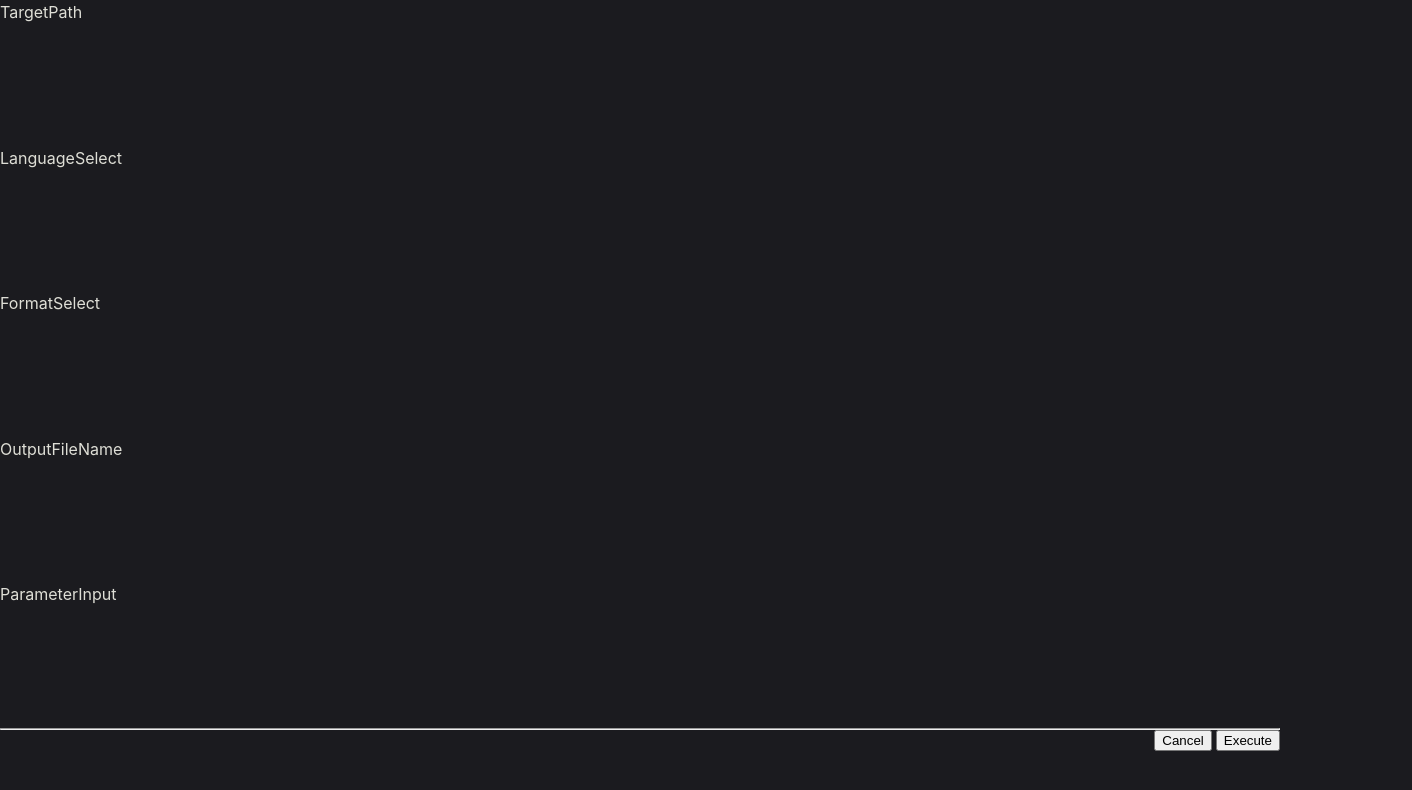
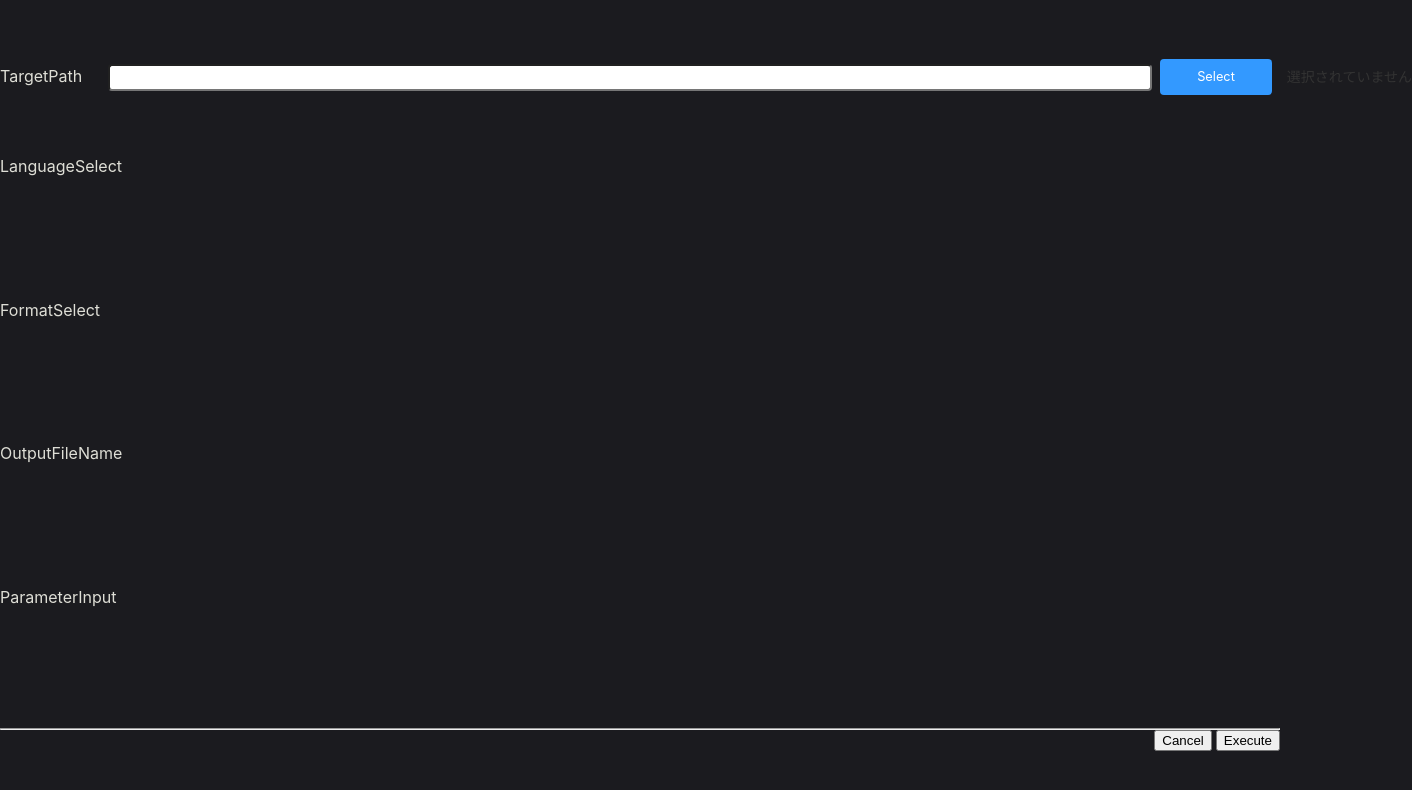
Before and after one commit to natsuyasai/lizard-gui, a React (Vite) app in the folder src/renderer/: page / in a window 1280 px wide. Shown: the top 790 px of the page, 1412 px wide, since content can reach past the window. Built offline with nearby package versions, Linux system fonts and the light colour scheme.

Commit message:
ファイル選択ベース作成

```diff
--- a/src/renderer/src/components/TargetPath.module.scss
+++ b/src/renderer/src/components/TargetPath.module.scss
@@ -0,0 +1,46 @@
+.root {
+  display: grid;
+  grid-template-columns: 100px 1fr 120px;
+  align-items: center;
+
+  input[type='file'] {
+    display: none;
+  }
+}
+
+.input {
+  margin: 0 8px;
+  padding: 4px 8px;
+  border-radius: 4px;
+  @apply text-gray-800;
+}
+
+.label {
+  background: #39f;
+  color: white;
+  font-size: 0.8rem;
+  padding: 8px 10px;
+  border-radius: 4px;
+  display: inline-block;
+  position: relative;
+  cursor: pointer;
+  margin-right: 8px;
+  text-align: center;
+  &:hover {
+    opacity: 0.7;
+    transition: 0.3s ease-out;
+  }
+  &:after {
+    content: '選択されていません';
+    color: #333;
+    font-size: 14px;
+    height: 20px;
+    line-height: 20px;
+    position: absolute;
+    right: -140px;
+    top: calc(50% - 10px);
+  }
+  &.changed:after {
+    content: '';
+  }
+}
--- a/src/renderer/src/components/TargetPath.tsx
+++ b/src/renderer/src/components/TargetPath.tsx
@@ -1,11 +1,26 @@
-import { FC } from 'react'
-//import styles from "./Target.module.scss";
+import { FC, useState } from 'react'
+import styles from './TargetPath.module.scss'
 
 export const TargetPath: FC = () => {
+  const [path, setPath] = useState('')
+
+  function selectFiles(event: React.ChangeEvent<HTMLInputElement>): void {
+    const files = event.currentTarget.files
+    if (!files || files.length === 0) {
+      return
+    }
+    setPath(files[0].path)
+  }
   return (
     <>
-      {' '}
-      <div>TargetPath</div>{' '}
+      <div className={styles.root}>
+        <div>TargetPath</div>
+        <input readOnly={true} className={styles.input} value={path}></input>
+        <input type="file" id="file-input" onChange={selectFiles}></input>
+        <label htmlFor="file-input" className={styles.label}>
+          Select
+        </label>
+      </div>
     </>
   )
 }
```
